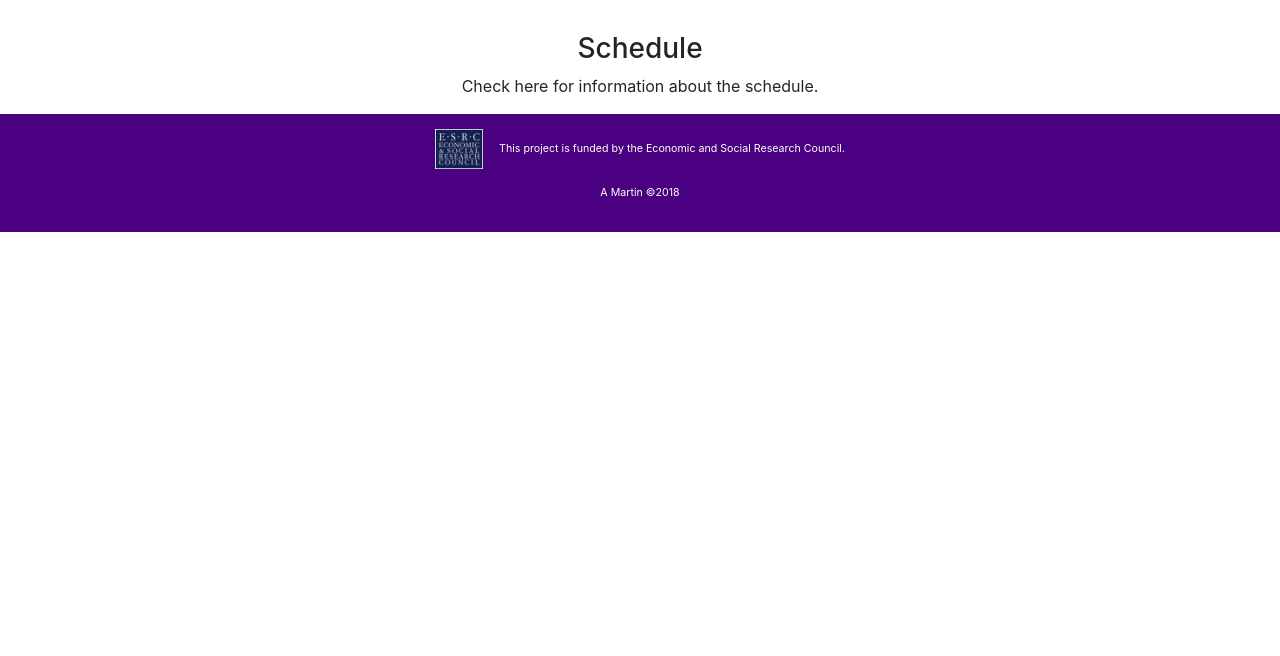
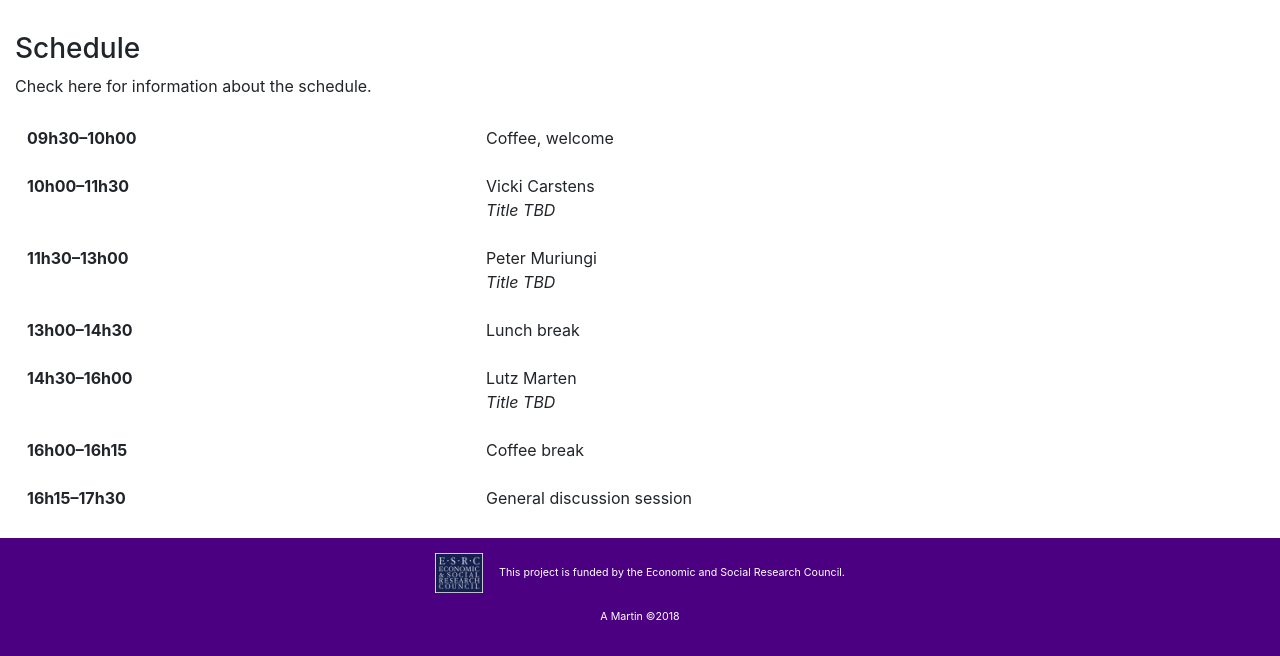
Before and after one commit to a-martin/bantuNP, a plain HTML site: page schedule.html in a window 1280 px wide. Shown: the part 240-896 px from the top of the page. Before the commit the page ends 800 px from the top, so only its background shows below. Drawn offline with nearby package versions, Linux system fonts and the light colour scheme.

Commit message:
reordered organisers, added Eventbrite, added schedule

```diff
--- a/schedule.html
+++ b/schedule.html
@@ -46,10 +46,54 @@
 
   <!-- CONTENT -->
 
-  <div class="container-fluid text-center">
+  <div class="container-fluid text-left">
 
     <h3>Schedule</h3>
       <p>Check here for information about the schedule.</p>
+
+      <table class="table table-borderless table-hover">
+
+        <tbody>
+          <tr>
+            <th scope="row">09h30–10h00</th>
+            <td>Coffee, welcome</td>
+          </tr>
+          <tr>
+            <th scope="row">10h00–11h30</th>
+            <td>
+              Vicki Carstens<br>
+              <em>Title TBD</em>
+            </td>
+          </tr>
+          <tr>
+            <th scope="row">11h30–13h00</th>
+            <td>
+              Peter Muriungi<br>
+              <em>Title TBD</em>
+            </td>
+          </tr>
+          <tr>
+            <th scope="row">13h00–14h30</th>
+            <td>Lunch break</td>
+          </tr>
+          <tr>
+            <th scope="row">14h30–16h00</th>
+            <td>
+              Lutz Marten<br>
+              <em>Title TBD</em>
+            </td>
+          </tr>
+          <tr>
+            <th scope="row">16h00–16h15</th>
+            <td>Coffee break</td>
+          </tr>
+          <tr>
+            <th scope="row">16h15–17h30</th>
+            <td>General discussion session</td>
+          </tr>
+        </tbody>
+
+      </table>
 
 
 
```
Also changed, not shown: index.html (+16 -4 lines), organisers.html (+8 -8 lines).
